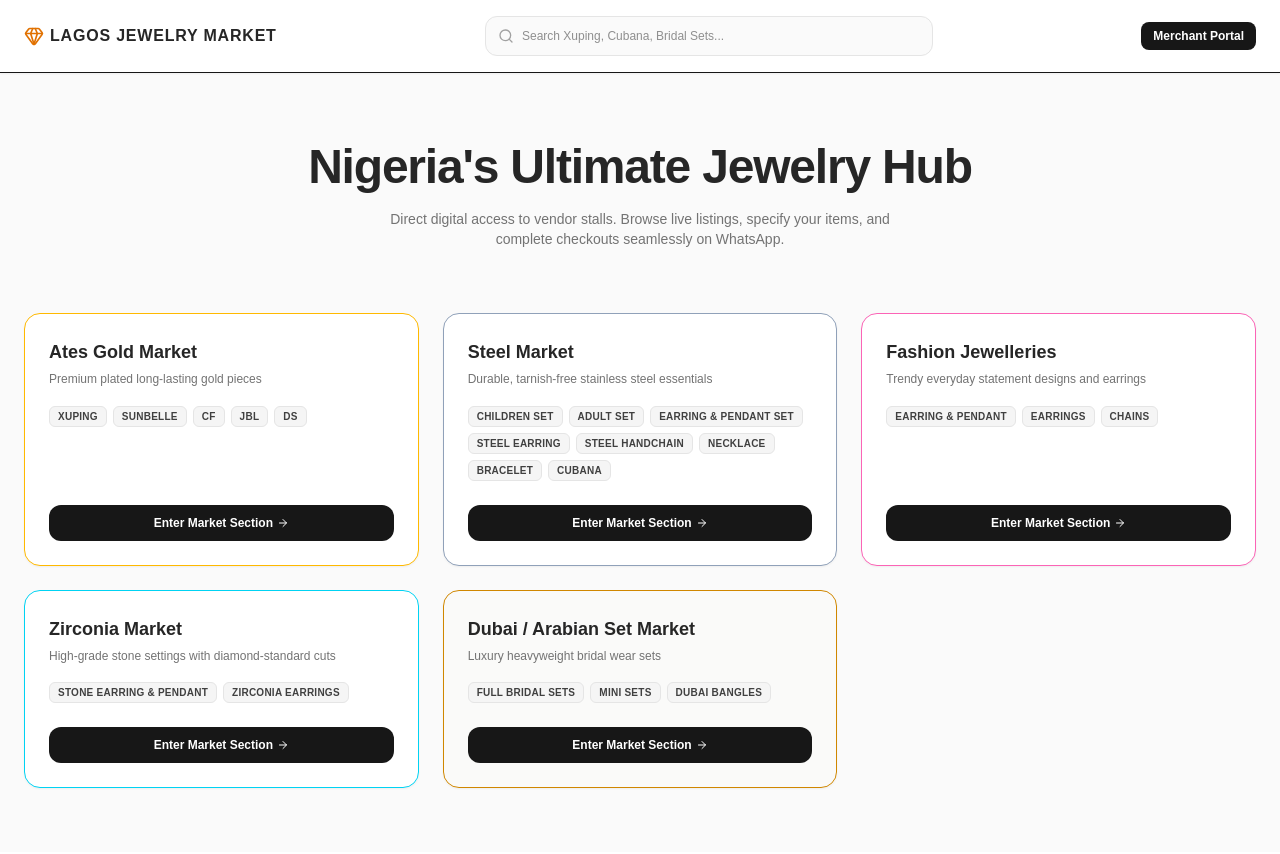
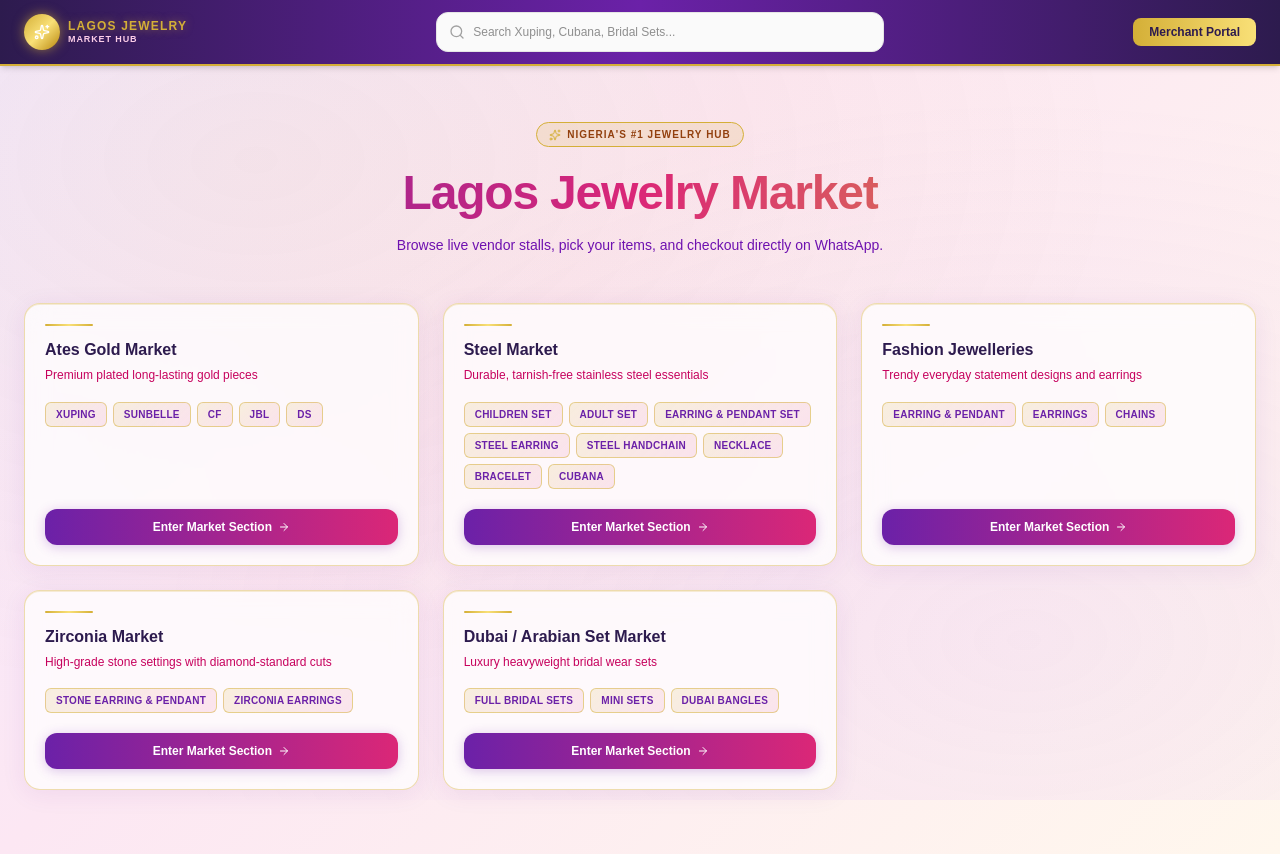
Before and after one commit to uzomaemeka260-hub/lagos-jewelry-market, a Next.js app: page / in a window 1280 px wide. Built offline with nearby package versions, Linux system fonts and the light colour scheme.

Commit message:
feat: first unified code freeze release for lagos jewelry market platform

```diff
--- a/src/app/globals.css
+++ b/src/app/globals.css
@@ -1,26 +1,29 @@
 @import "tailwindcss";
 
 :root {
-  --background: #ffffff;
-  --foreground: #171717;
-}
-
-@theme inline {
-  --color-background: var(--background);
-  --color-foreground: var(--foreground);
-  --font-sans: var(--font-geist-sans);
-  --font-mono: var(--font-geist-mono);
-}
-
-@media (prefers-color-scheme: dark) {
-  :root {
-    --background: #0a0a0a;
-    --foreground: #ededed;
-  }
+  --gold: #d4af37;
+  --gold-light: #f9e077;
+  --purple-deep: #2d1b4e;
+  --purple-mid: #6b21a8;
+  --pink: #db2777;
+  --lilac: #f3e8ff;
 }
 
 body {
-  background: var(--background);
-  color: var(--foreground);
   font-family: Arial, Helvetica, sans-serif;
+  background: linear-gradient(135deg, #f3e8ff 0%, #fce7f3 40%, #fff7ed 100%);
+  min-height: 100vh;
 }
+
+@keyframes shimmer {
+  0% { background-position: -200% center; }
+  100% { background-position: 200% center; }
+}
+
+.gold-shimmer {
+  background: linear-gradient(90deg, #d4af37 0%, #f9e077 40%, #d4af37 60%, #b8860b 100%);
+  background-size: 200% auto;
+  animation: shimmer 3s linear infinite;
+  -webkit-background-clip: text;
+  -webkit-text-fill-color: transparent;
+}
--- a/src/app/layout.tsx
+++ b/src/app/layout.tsx
@@ -3,13 +3,13 @@ import './globals.css';
 
 export const metadata = {
   title: 'Lagos Jewelry Market',
-  description: 'Transactional Multi-Wing Fine Jewelry Marketplace Architecture',
+  description: 'Nigeria\'s Ultimate Multi-Wing Jewelry Marketplace',
 };
 
 export default function RootLayout({ children }: { children: React.ReactNode }) {
   return (
     <html lang="en">
-      <body className="antialiased bg-neutral-50">{children}</body>
+      <body className="antialiased">{children}</body>
     </html>
   );
 }
--- a/src/app/market-hub/[wing]/page.tsx
+++ b/src/app/market-hub/[wing]/page.tsx
@@ -3,44 +3,78 @@ export const dynamic = 'force-dynamic';
 import { supabase } from '@/lib/supabase';
 import ProductCard from '@/components/ProductCard';
 import Link from 'next/link';
-import { ArrowLeft, HelpCircle } from 'lucide-react';
+import { ArrowLeft, HelpCircle, Sparkles } from 'lucide-react';
 
 interface PageProps {
   params: Promise<{ wing: string }>;
+  searchParams: Promise<{ item?: string }>;
 }
 
-export default async function MarketWingPage({ params }: PageProps) {
-  const resolvedParams = await params;
-  const currentWingSlug = resolvedParams.wing;
+export default async function MarketWingPage({ params, searchParams }: PageProps) {
+  const { wing: currentWingSlug } = await params;
+  const { item: itemFilter } = await searchParams;
 
   const { data: products } = await supabase
     .from('products')
     .select('*, vendors!inner(store_name, stall_number, whatsapp_number), market_wings!inner(slug, name)')
     .eq('market_wings.slug', currentWingSlug);
 
+  const filtered = itemFilter && products
+    ? products.filter((p: any) => p.sub_category?.toLowerCase().includes(itemFilter.toLowerCase()) || p.name?.toLowerCase().includes(itemFilter.toLowerCase()))
+    : products;
+
+  const wingLabel = currentWingSlug.replace(/-/g, ' ');
+
   return (
-    <div className="min-h-screen bg-neutral-50 px-6 py-8">
-      <div className="max-w-7xl mx-auto">
-        <div className="mb-6 flex items-center justify-between">
-          <Link href="/" className="text-xs font-bold text-neutral-600 flex items-center gap-1 hover:text-neutral-900 transition">
-            <ArrowLeft className="w-3.5 h-3.5" /> Back to Main Market
-          </Link>
-          <span className="text-[11px] font-bold text-amber-700 bg-amber-50 border border-amber-200 px-2.5 py-1 rounded-md uppercase tracking-wider">
-            Section: {currentWingSlug.replace('-', ' ')}
+    <div className="min-h-screen pb-16" style={{ background: 'linear-gradient(135deg, #f3e8ff 0%, #fce7f3 40%, #fff7ed 100%)' }}>
+
+      <div className="pointer-events-none fixed inset-0 z-0" style={{ background: 'radial-gradient(ellipse at 20% 20%, rgba(212,175,55,0.08) 0%, transparent 60%), radial-gradient(ellipse at 80% 80%, rgba(192,132,252,0.10) 0%, transparent 60%)' }} />
+
+      {/* Header bar */}
+      <header className="sticky top-0 z-50 px-6 py-3 flex items-center justify-between shadow-md" style={{ background: 'linear-gradient(90deg, #2d1b4e 0%, #6b21a8 50%, #2d1b4e 100%)', borderBottom: '2px solid #d4af37' }}>
+        <div className="flex items-center gap-2">
+          <div className="w-8 h-8 rounded-full flex items-center justify-center" style={{ background: 'linear-gradient(135deg, #d4af37, #f9e077, #b8860b)', boxShadow: '0 0 10px rgba(212,175,55,0.5)' }}>
+            <Sparkles className="w-3.5 h-3.5 text-white" />
+          </div>
+          <span className="text-xs font-black tracking-widest uppercase" style={{ color: '#d4af37' }}>Lagos Jewelry Market</span>
+        </div>
+        <Link href="/" className="text-xs font-bold flex items-center gap-1 transition" style={{ color: '#f9e077' }}>
+          <ArrowLeft className="w-3.5 h-3.5" /> Back
+        </Link>
+      </header>
+
+      <div className="relative z-10 max-w-7xl mx-auto px-6 pt-8">
+        {/* Section label */}
+        <div className="flex items-center gap-3 mb-8">
+          <div className="h-0.5 flex-1 rounded-full" style={{ background: 'linear-gradient(90deg, #d4af37, transparent)' }} />
+          <span className="text-xs font-black uppercase tracking-widest px-3 py-1 rounded-full" style={{ background: 'rgba(212,175,55,0.15)', border: '1px solid #d4af37', color: '#6b21a8' }}>
+            {itemFilter ? `${wingLabel} › ${itemFilter}` : wingLabel}
           </span>
+          <div className="h-0.5 flex-1 rounded-full" style={{ background: 'linear-gradient(90deg, transparent, #d4af37)' }} />
         </div>
 
-        {products && products.length > 0 ? (
+        {/* Item sub-filter pills — show if came from a tag click */}
+        {itemFilter && (
+          <div className="mb-6 flex items-center gap-2">
+            <span className="text-[10px] text-purple-700 font-bold uppercase tracking-wider">Filtered by:</span>
+            <span className="text-[10px] font-bold px-2.5 py-1 rounded-md" style={{ background: 'linear-gradient(135deg, rgba(212,175,55,0.2), rgba(219,39,119,0.12))', border: '1px solid rgba(212,175,55,0.5)', color: '#6b21a8' }}>
+              {itemFilter}
+            </span>
+            <Link href={`/market-hub/${currentWingSlug}`} className="text-[10px] text-pink-600 font-bold underline">Clear filter</Link>
+          </div>
+        )}
+
+        {filtered && filtered.length > 0 ? (
           <div className="grid gap-6 sm:grid-cols-2 md:grid-cols-3 lg:grid-cols-4">
-            {products.map((product: any) => (
+            {filtered.map((product: any) => (
               <ProductCard key={product.id} item={product} />
             ))}
           </div>
         ) : (
-          <div className="text-center py-20 bg-white border border-dashed rounded-2xl max-w-md mx-auto mt-12 p-8">
-            <HelpCircle className="w-8 h-8 text-neutral-300 mx-auto mb-2" />
-            <h3 className="font-bold text-sm text-neutral-700">No Inventory Available</h3>
-            <p className="text-xs text-neutral-400 mt-1">Importers have not uploaded listings to this wing today.</p>
+          <div className="text-center py-20 rounded-2xl max-w-md mx-auto mt-12 p-8" style={{ background: 'rgba(255,255,255,0.75)', border: '1.5px dashed rgba(212,175,55,0.4)' }}>
+            <HelpCircle className="w-8 h-8 mx-auto mb-2" style={{ color: '#d4af37' }} />
+            <h3 className="font-bold text-sm" style={{ color: '#2d1b4e' }}>No Inventory Available</h3>
+            <p className="text-xs text-pink-600 mt-1">Vendors have not uploaded listings to this section yet.</p>
           </div>
         )}
       </div>
--- a/src/app/page.tsx
+++ b/src/app/page.tsx
@@ -1,41 +1,53 @@
 'use client';
 import React, { useState } from 'react';
 import Link from 'next/link';
-import { ArrowRight, Gem, X } from 'lucide-react';
+import { ArrowRight, X, Sparkles } from 'lucide-react';
 import GlobalSearchBar from '@/components/GlobalSearchBar';
 import ProductCard from '@/components/ProductCard';
 
 const JEWELLERY_WINGS = [
-  { title: "Ates Gold Market", slug: "ates-gold", tagline: "Premium plated long-lasting gold pieces", items: ["Xuping", "Sunbelle", "CF", "JBL", "DS"], color: "border-amber-400 bg-amber-50/10" },
-  { title: "Steel Market", slug: "steel-market", tagline: "Durable, tarnish-free stainless steel essentials", items: ["Children Set", "Adult Set", "Earring & Pendant Set", "Steel Earring", "Steel Handchain", "Necklace", "Bracelet", "Cubana"], color: "border-slate-400 bg-slate-50/10" },
-  { title: "Fashion Jewelleries", slug: "fashion-jewelleries", tagline: "Trendy everyday statement designs and earrings", items: ["Earring & Pendant", "Earrings", "Chains"], color: "border-pink-400 bg-pink-50/10" },
-  { title: "Zirconia Market", slug: "zirconia", tagline: "High-grade stone settings with diamond-standard cuts", items: ["Stone Earring & Pendant", "Zirconia Earrings"], color: "border-cyan-400 bg-cyan-50/10" },
-  { title: "Dubai / Arabian Set Market", slug: "dubai-arabian", tagline: "Luxury heavyweight bridal wear sets", items: ["Full Bridal Sets", "Mini Sets", "Dubai Bangles"], color: "border-yellow-600 bg-yellow-50/5" }
+  { title: "Ates Gold Market", slug: "ates-gold", tagline: "Premium plated long-lasting gold pieces", items: ["Xuping", "Sunbelle", "CF", "JBL", "DS"] },
+  { title: "Steel Market", slug: "steel-market", tagline: "Durable, tarnish-free stainless steel essentials", items: ["Children Set", "Adult Set", "Earring & Pendant Set", "Steel Earring", "Steel Handchain", "Necklace", "Bracelet", "Cubana"] },
+  { title: "Fashion Jewelleries", slug: "fashion-jewelleries", tagline: "Trendy everyday statement designs and earrings", items: ["Earring & Pendant", "Earrings", "Chains"] },
+  { title: "Zirconia Market", slug: "zirconia", tagline: "High-grade stone settings with diamond-standard cuts", items: ["Stone Earring & Pendant", "Zirconia Earrings"] },
+  { title: "Dubai / Arabian Set Market", slug: "dubai-arabian", tagline: "Luxury heavyweight bridal wear sets", items: ["Full Bridal Sets", "Mini Sets", "Dubai Bangles"] },
 ];
 
 export default function Home() {
   const [selectedProduct, setSelectedProduct] = useState<any>(null);
 
   return (
-    <div className="min-h-screen bg-neutral-50 text-neutral-900 pb-16">
-      <header className="border-b bg-white sticky top-0 z-50 px-6 py-4 flex flex-col sm:flex-row gap-4 justify-between items-center shadow-xs">
-        <div className="flex items-center gap-1.5 shrink-0">
-          <Gem className="w-5 h-5 text-amber-600" />
-          <span className="text-md font-black tracking-wider text-neutral-800 uppercase">Lagos Jewelry Market</span>
+    <div className="min-h-screen pb-16" style={{ background: 'linear-gradient(135deg, #f3e8ff 0%, #fce7f3 40%, #fff7ed 100%)' }}>
+
+      {/* Shine overlay */}
+      <div className="pointer-events-none fixed inset-0 z-0" style={{ background: 'radial-gradient(ellipse at 20% 20%, rgba(212,175,55,0.08) 0%, transparent 60%), radial-gradient(ellipse at 80% 80%, rgba(192,132,252,0.10) 0%, transparent 60%)' }} />
+
+      {/* Header */}
+      <header className="sticky top-0 z-50 px-6 py-3 flex flex-col sm:flex-row gap-3 justify-between items-center shadow-md" style={{ background: 'linear-gradient(90deg, #2d1b4e 0%, #6b21a8 50%, #2d1b4e 100%)', borderBottom: '2px solid #d4af37' }}>
+
+        {/* Logo */}
+        <div className="flex items-center gap-2 shrink-0">
+          <div className="w-9 h-9 rounded-full flex items-center justify-center shadow-lg" style={{ background: 'linear-gradient(135deg, #d4af37, #f9e077, #b8860b)', boxShadow: '0 0 12px rgba(212,175,55,0.6)' }}>
+            <Sparkles className="w-4 h-4 text-white" />
+          </div>
+          <div className="flex flex-col leading-tight">
+            <span className="text-xs font-black tracking-widest uppercase" style={{ color: '#d4af37', textShadow: '0 0 8px rgba(212,175,55,0.5)' }}>Lagos Jewelry</span>
+            <span className="text-[9px] font-bold tracking-widest uppercase text-pink-200">Market Hub</span>
+          </div>
         </div>
 
         <GlobalSearchBar onSelectProduct={(product) => setSelectedProduct(product)} />
 
-        <Link href="/vendor/login" className="text-xs bg-neutral-900 hover:bg-neutral-800 text-white font-bold px-3 py-1.5 rounded-lg transition shrink-0">
+        <Link href="/vendor/login" className="text-xs font-bold px-4 py-1.5 rounded-lg transition shrink-0" style={{ background: 'linear-gradient(90deg, #d4af37, #f9e077)', color: '#2d1b4e' }}>
           Merchant Portal
         </Link>
       </header>
 
-      {/* Target Focus Overlay Modal Frame */}
+      {/* Product modal */}
       {selectedProduct && (
-        <div className="fixed inset-0 bg-neutral-900/50 backdrop-blur-xs flex items-center justify-center p-4 z-50">
-          <div className="relative w-full max-w-sm bg-white p-2 rounded-2xl shadow-xl">
-            <button type="button" onClick={() => setSelectedProduct(null)} className="absolute top-4 right-4 z-50 p-1.5 bg-white border rounded-full text-neutral-400 hover:text-neutral-600 cursor-pointer">
+        <div className="fixed inset-0 bg-purple-950/60 backdrop-blur-sm flex items-center justify-center p-4 z-50">
+          <div className="relative w-full max-w-sm bg-white p-2 rounded-2xl shadow-2xl" style={{ border: '2px solid #d4af37' }}>
+            <button type="button" onClick={() => setSelectedProduct(null)} className="absolute top-3 right-3 z-50 p-1.5 bg-white border rounded-full text-neutral-400 hover:text-neutral-600 cursor-pointer">
               <X className="w-4 h-4" />
             </button>
             <ProductCard item={selectedProduct} />
@@ -43,24 +55,45 @@ export default function Home() {
         </div>
       )}
 
-      <div className="max-w-7xl mx-auto px-6 pt-16 text-center">
-        <h1 className="text-4xl font-black sm:text-5xl text-neutral-800 tracking-tight leading-tight">Nigeria's Ultimate Jewelry Hub</h1>
-        <p className="text-sm text-neutral-500 max-w-lg mx-auto mt-3">Direct digital access to vendor stalls. Browse live listings, specify your items, and complete checkouts seamlessly on WhatsApp.</p>
+      {/* Hero */}
+      <div className="relative z-10 max-w-7xl mx-auto px-6 pt-14 text-center">
+        <div className="inline-flex items-center gap-1.5 px-3 py-1 rounded-full text-[10px] font-bold uppercase tracking-widest mb-4" style={{ background: 'rgba(212,175,55,0.15)', border: '1px solid #d4af37', color: '#92400e' }}>
+          <Sparkles className="w-3 h-3" style={{ color: '#d4af37' }} /> Nigeria's #1 Jewelry Hub
+        </div>
+        <h1 className="text-4xl font-black sm:text-5xl tracking-tight leading-tight" style={{ background: 'linear-gradient(90deg, #6b21a8, #db2777, #d4af37)', WebkitBackgroundClip: 'text', WebkitTextFillColor: 'transparent' }}>
+          Lagos Jewelry Market
+        </h1>
+        <p className="text-sm text-purple-800 max-w-lg mx-auto mt-3 font-medium">
+          Browse live vendor stalls, pick your items, and checkout directly on WhatsApp.
+        </p>
       </div>
 
-      <main className="max-w-7xl mx-auto px-6 mt-16 grid gap-6 md:grid-cols-2 lg:grid-cols-3">
+      {/* Market Wing Cards */}
+      <main className="relative z-10 max-w-7xl mx-auto px-6 mt-12 grid gap-6 md:grid-cols-2 lg:grid-cols-3">
         {JEWELLERY_WINGS.map((wing) => (
-          <div key={wing.slug} className={`border rounded-2xl p-6 flex flex-col justify-between shadow-xs hover:shadow-md transition bg-white ${wing.color}`}>
+          <div key={wing.slug} className="rounded-2xl p-5 flex flex-col justify-between transition hover:scale-[1.01] duration-200" style={{ background: 'rgba(255,255,255,0.75)', backdropFilter: 'blur(12px)', border: '1.5px solid rgba(212,175,55,0.4)', boxShadow: '0 4px 24px rgba(107,33,168,0.08), inset 0 1px 0 rgba(212,175,55,0.2)' }}>
             <div>
-              <h2 className="text-lg font-black text-neutral-800">{wing.title}</h2>
-              <p className="text-xs text-neutral-500 mt-1 mb-4 leading-relaxed">{wing.tagline}</p>
-              <div className="flex flex-wrap gap-1.5 mb-6">
+              {/* Gold shimmer line */}
+              <div className="h-0.5 w-12 rounded-full mb-3" style={{ background: 'linear-gradient(90deg, #d4af37, #f9e077, #d4af37)' }} />
+              <h2 className="text-base font-black" style={{ color: '#2d1b4e' }}>{wing.title}</h2>
+              <p className="text-xs text-pink-700 mt-1 mb-4 leading-relaxed">{wing.tagline}</p>
+
+              {/* Clickable item tags */}
+              <div className="flex flex-wrap gap-1.5 mb-5">
                 {wing.items.map((item) => (
-                  <span key={item} className="text-[10px] bg-neutral-100 border border-neutral-200 text-neutral-700 px-2 py-0.5 rounded-md font-bold uppercase tracking-wide">{item}</span>
+                  <Link
+                    key={item}
+                    href={`/market-hub/${wing.slug}?item=${encodeURIComponent(item.toLowerCase())}`}
+                    className="text-[10px] font-bold uppercase tracking-wide px-2.5 py-1 rounded-md transition hover:scale-105 duration-150"
+                    style={{ background: 'linear-gradient(135deg, rgba(212,175,55,0.15), rgba(219,39,119,0.10))', border: '1px solid rgba(212,175,55,0.5)', color: '#6b21a8' }}
+                  >
+                    {item}
+                  </Link>
                 ))}
               </div>
             </div>
-            <Link href={`/market-hub/${wing.slug}`} className="w-full text-center bg-neutral-900 hover:bg-neutral-800 text-white text-xs font-bold py-2.5 rounded-xl block transition flex items-center justify-center gap-1">
+
+            <Link href={`/market-hub/${wing.slug}`} className="w-full text-center text-xs font-bold py-2.5 rounded-xl flex items-center justify-center gap-1.5 transition hover:opacity-90" style={{ background: 'linear-gradient(90deg, #6b21a8, #db2777)', color: '#fff', boxShadow: '0 2px 12px rgba(107,33,168,0.25)' }}>
               Enter Market Section <ArrowRight className="w-3 h-3" />
             </Link>
           </div>
```
